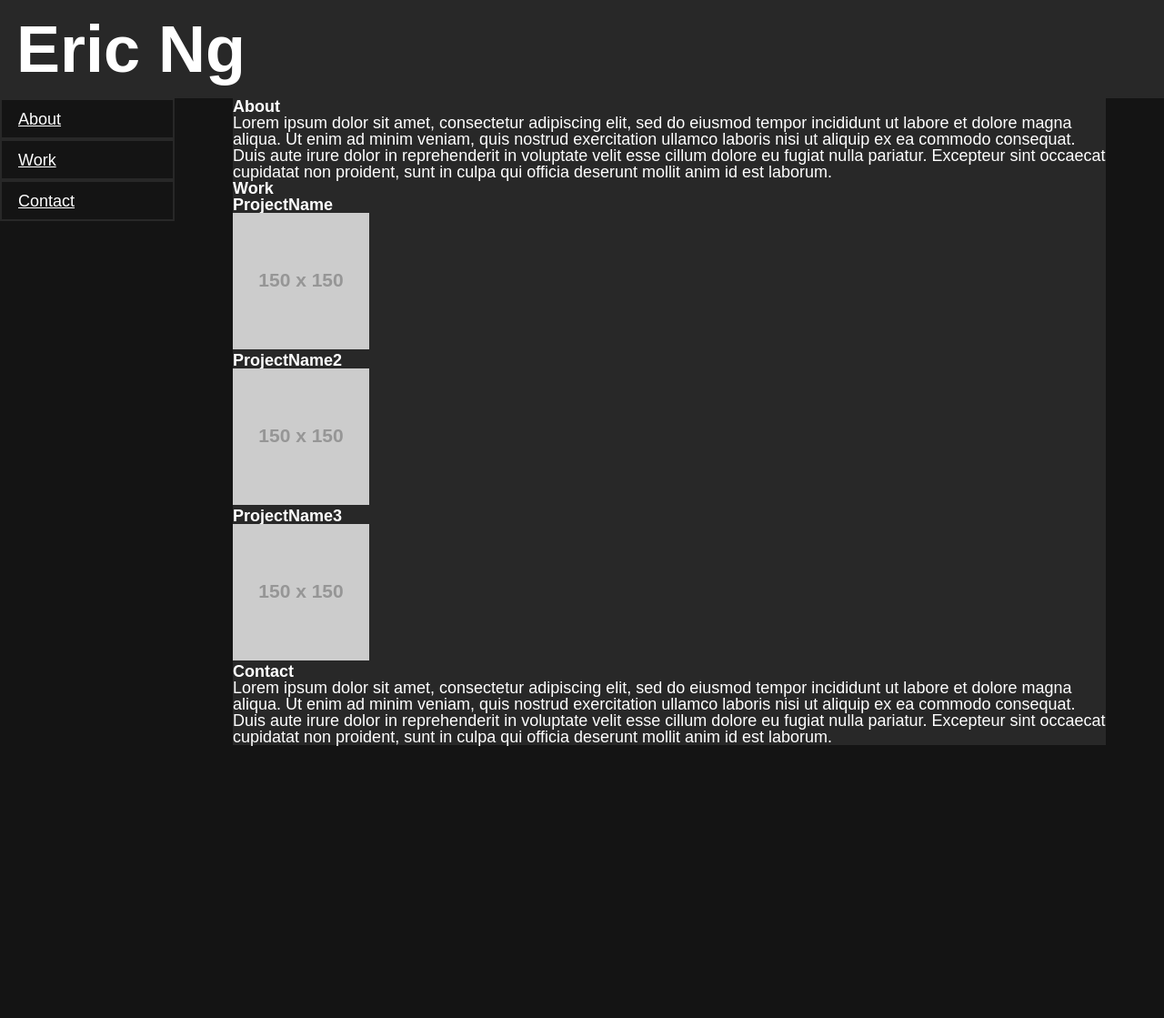
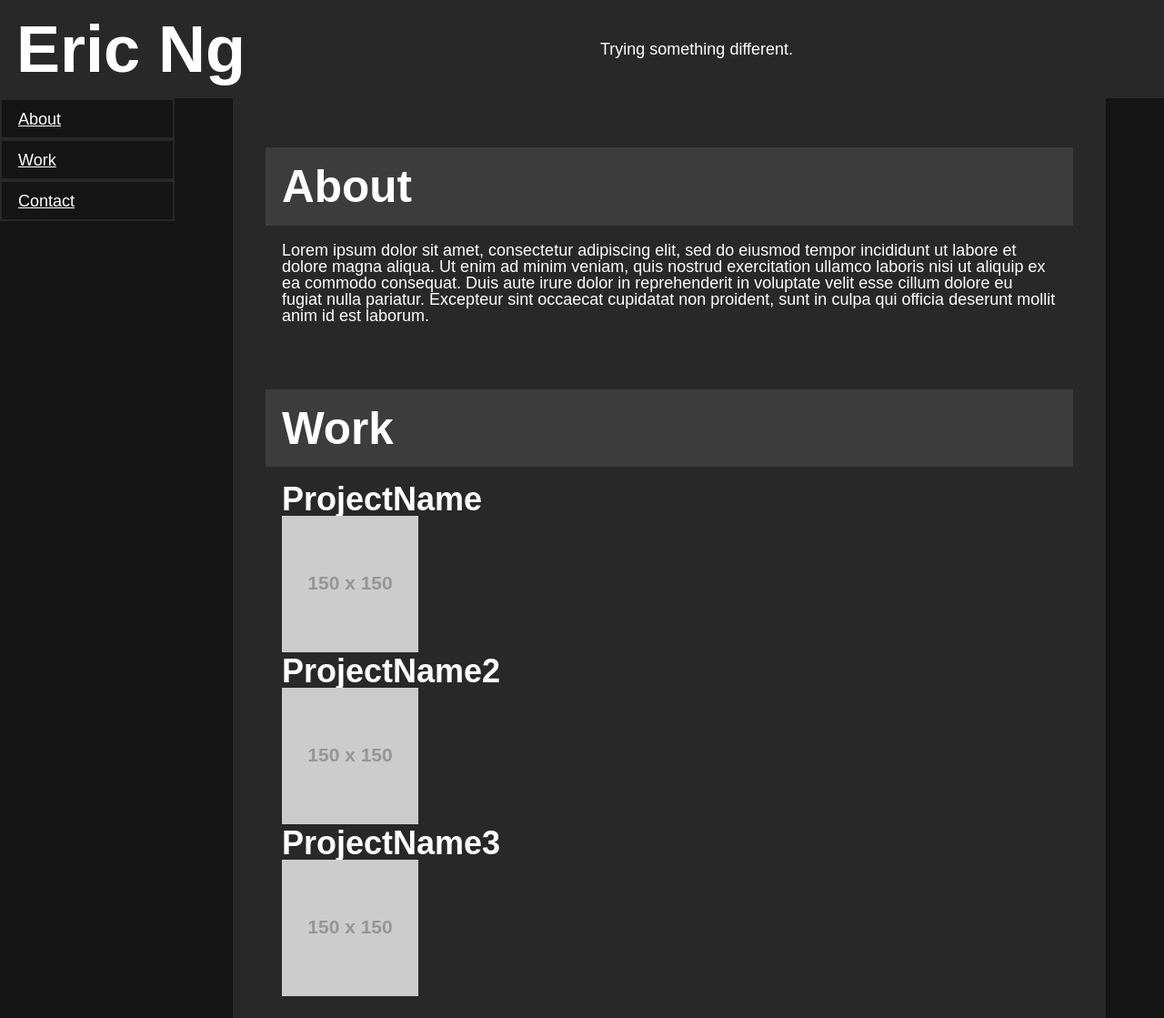
Before and after one commit to EricNg314/Simple_Portfolio, a plain HTML site: page index.html in a window 1280 px wide. Shown: the top 1119 px of the page at 91% size. Before the commit the page ends 820 px from the top, so only its background shows below. Drawn offline with Linux system fonts and the light colour scheme; placeholder pictures from the web are drawn by us.

Commit message:
Adding lots of styles to improve readability, message in header, and aria-labels for links.

```diff
--- a/assets/css/style.css
+++ b/assets/css/style.css
@@ -25,6 +25,19 @@ h1 {
   font-size: 400%;
 }
 
+h2 {
+  font-size: 275%;
+}
+
+h3 {
+  font-size: 200%;
+}
+
+header {
+  display: flex;
+  align-items: center;
+}
+
 nav {
   width: 15%;
 }
@@ -33,7 +46,13 @@ nav ul {
   display: flex;
   flex-direction: column;
 }
-.nav-li{
+
+.header-text {
+ flex: 1;
+ text-align: center;
+}
+
+.nav-li {
   height: 2.5rem;
 }
 
@@ -43,7 +62,6 @@ nav ul {
   align-items: center;
   height: 100%;
   border: 2px solid var(--secondary-bg-color);
-
 }
 
 .color-primary {
@@ -72,12 +90,33 @@ nav ul {
   max-width: 1200px;
   margin: 0 auto;
   width: 75%;
+  padding: 0rem 2rem 2rem 2rem;
+}
+
+.section {
+  margin-top: 3rem;
+}
+
+.section-header {
+  padding: 1rem 1rem;
+}
+.section-content {
+  padding: 1rem 1rem;
+}
+
+.spotlight-project {
+  width: 100%;
 }
 
 @media screen and (max-width: 768px) {
   * {
     font-size: 20px;
   }
+  header {
+    display: block;
+    align-items: unset;
+  }
+
   nav {
     position: absolute;
     top: 0;
@@ -92,6 +131,11 @@ nav ul {
     justify-content: space-between;
     height: 3rem;
   }
+
+  .header-text{
+   padding-top: 1rem;
+  }
+
   .nav-li {
     flex: 1;
     height: unset;
@@ -109,5 +153,6 @@ nav ul {
   .main-container {
     margin-top: 3rem;
     width: 100%;
+    padding: 0rem 1rem 2rem 1rem;
   }
 }
--- a/index.html
+++ b/index.html
@@ -14,52 +14,59 @@
 <body>
   <header class="color-secondary">
     <h1>Eric Ng</h1>
+    <p class="header-text">Trying something different.</p>
   </header>
   <div class="page-container color-primary">
     <nav class="">
       <ul>
-        <li class="nav-li"><a href="#about">About</a></li>
-        <li class="nav-li"><a href="#work">Work</a></li>
-        <li class="nav-li"><a href="#contact">Contact</a></li>
+        <li class="nav-li"><a href="#about" aria-label="Jump to About section">About</a></li>
+        <li class="nav-li"><a href="#work" aria-label="Jump to Work section">Work</a></li>
+        <li class="nav-li"><a href="#contact" aria-label="Jump to Contact section">Contact</a></li>
       </ul>
     </nav>
     <main class="main-container color-secondary">
-      <section id="about">
-        <h2 class="section-margin">About</h2>
+      <section id="about" class="section">
+        <h2 class="section-header color-tertiary">About</h2>
+        <div class="section-content">
           <p>Lorem ipsum dolor sit amet, consectetur adipiscing elit, sed do eiusmod tempor incididunt ut
           labore et dolore magna aliqua. Ut enim ad minim veniam, quis nostrud exercitation ullamco laboris nisi ut
           aliquip ex ea commodo consequat. Duis aute irure dolor in reprehenderit in voluptate velit esse cillum dolore eu
           fugiat nulla pariatur. Excepteur sint occaecat cupidatat non proident, sunt in culpa qui officia deserunt mollit
           anim id est laborum.</p>
+        </div>
       </section>
-      <section id="work">
-        <h2 class="section-margin">Work</h2>
-        <section>
+      <section id="work" class="section">
+        <h2 class="section-header color-tertiary">Work</h2>
+        <div class="section-content">
+          <section class="spotlight-project">
             <h3>ProjectName</h3>
-          <a href="#">
+            <a href="#" aria-label="Visit the github project.">
               <img src="https://via.placeholder.com/150">
             </a>
           </section>
           <section>
             <h3>ProjectName2</h3>
-          <a href="#">
+            <a href="#" aria-label="Visit the github project.">
               <img src="https://via.placeholder.com/150">
             </a>
           </section>
           <section>
             <h3>ProjectName3</h3>
-          <a href="#">
+            <a href="#" aria-label="Visit the github project.">
               <img src="https://via.placeholder.com/150">
             </a>
           </section>
+        </div>
       </section>
-      <section id="contact">
-        <h2 class="section-margin">Contact</h2>
+      <section id="contact" class="section">
+        <h2 class="section-header color-tertiary">Contact</h2>
+        <div class="section-content">
           <p>Lorem ipsum dolor sit amet, consectetur adipiscing elit, sed do eiusmod tempor incididunt ut
           labore et dolore magna aliqua. Ut enim ad minim veniam, quis nostrud exercitation ullamco laboris nisi ut
           aliquip ex ea commodo consequat. Duis aute irure dolor in reprehenderit in voluptate velit esse cillum dolore eu
           fugiat nulla pariatur. Excepteur sint occaecat cupidatat non proident, sunt in culpa qui officia deserunt mollit
           anim id est laborum.</p>
+        </div>
       </section>
     </main>
   </div>
```
Lines whose indentation alone changed are shown as unchanged.
